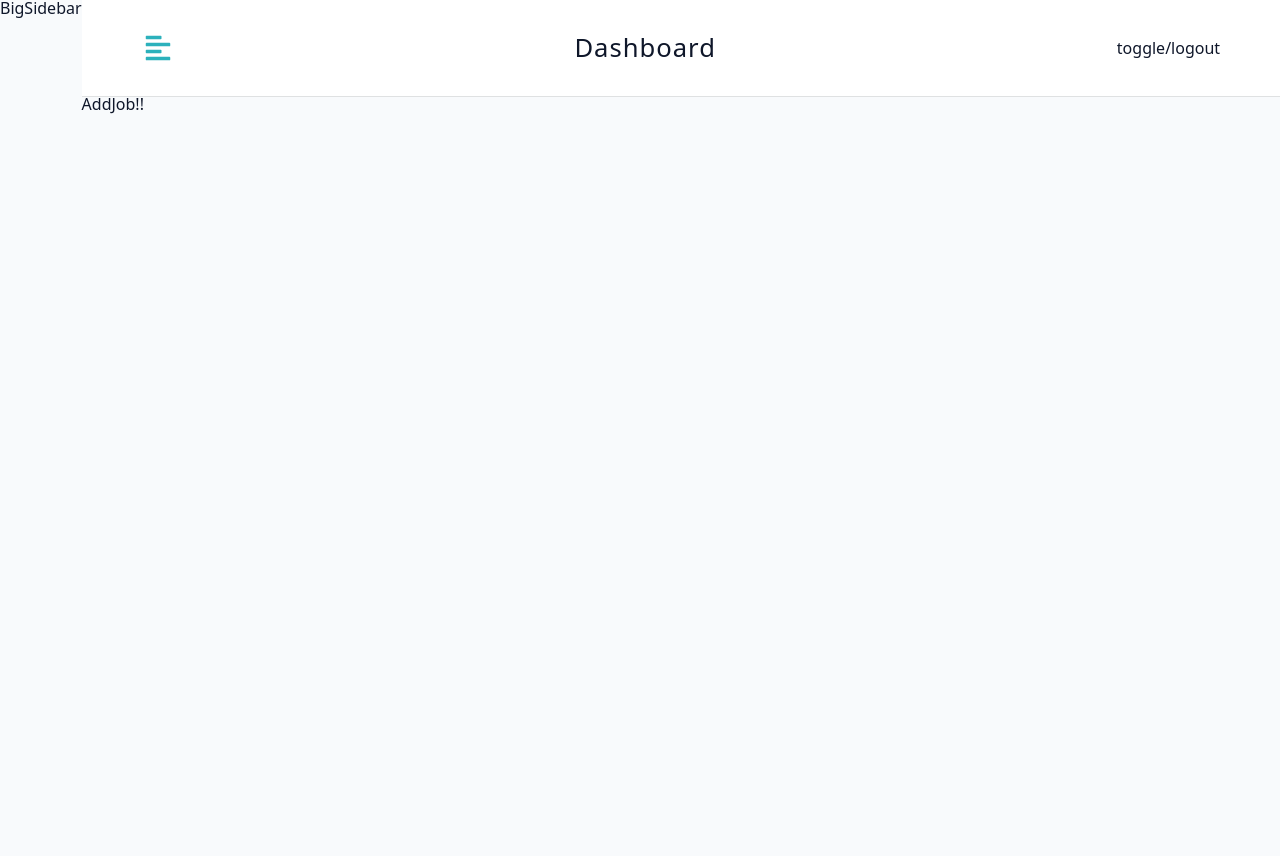
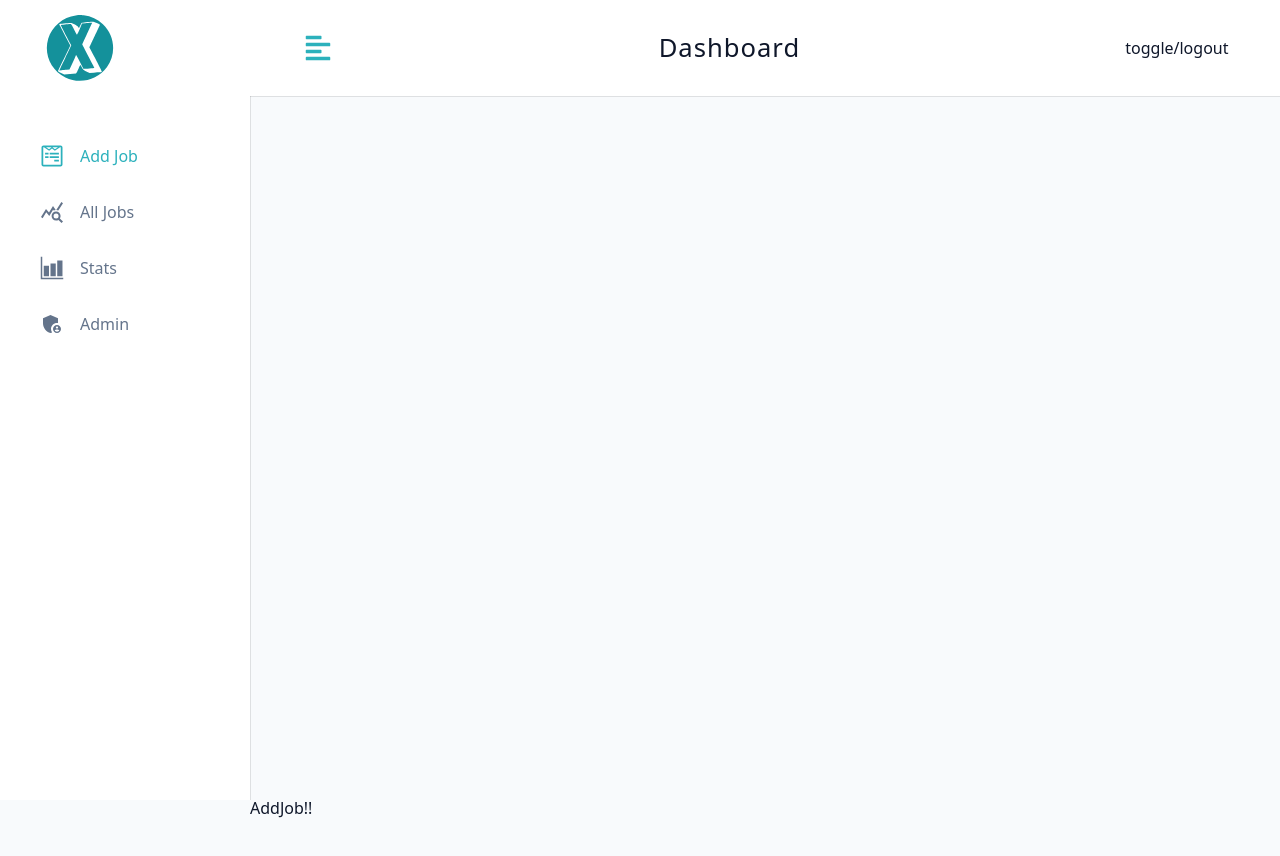
Before and after one commit to BircanAli/X-Joby, a React (Vite) app in the folder client/: page /dashboard in a window 1280 px wide. Shown: the top 856 px of the page. Before the commit the page ends 800 px from the top, so only its background shows below. Built offline with nearby package versions, Linux system fonts and the light colour scheme.

Commit message:
added BigSidebar fixed Navbar

```diff
--- a/client/src/components/BigSidebar.jsx
+++ b/client/src/components/BigSidebar.jsx
@@ -1,7 +1,26 @@
 import Wrapper from "../assets/wrappers/BigSidebar";
+import NavLinks from "../components/NavLinks";
+import { useDashboardContext } from "../pages/DashboardLayout";
+import Logo from "./Logo";
 
 const BigSidebar = () => {
-  return <Wrapper>BigSidebar</Wrapper>;
+  const { showSidebar } = useDashboardContext();
+  return (
+    <Wrapper>
+      <div
+        className={
+          showSidebar ? "sidebar-container " : "sidebar-container show-sidebar"
+        }
+      >
+        <div className="content">
+          <header>
+            <Logo />
+          </header>
+          <NavLinks isBigSidebar />
+        </div>
+      </div>
+    </Wrapper>
+  );
 };
 
 export default BigSidebar;
--- a/client/src/components/NavLinks.jsx
+++ b/client/src/components/NavLinks.jsx
@@ -2,7 +2,7 @@
 import links from "../utils/links";
 import { NavLink } from "react-router-dom";
 
-const NavLinks = () => {
+const NavLinks = ({ isBigSidebar }) => {
   const { toggleSidebar } = useDashboardContext();
 
   return (
@@ -11,7 +11,7 @@
         const { text, path, icon } = link;
         return (
           <NavLink
-            onClick={toggleSidebar}
+            onClick={isBigSidebar ? null : toggleSidebar}
             to={path}
             key={text}
             className="nav-link"
--- a/client/src/components/Navbar.jsx
+++ b/client/src/components/Navbar.jsx
@@ -2,15 +2,14 @@
 import { FaAlignLeft } from "react-icons/fa";
 import Logo from "./Logo";
 import { useDashboardContext } from "../pages/DashboardLayout";
-import SmallSidebar from "./SmallSidebar";
 
 const Navbar = () => {
-  const { toggleSidebar, showSidebar } = useDashboardContext();
+  const { toggleSidebar } = useDashboardContext();
   return (
     <Wrapper>
       <div className="nav-center">
         <button onClick={toggleSidebar} type="button" className="toggle-btn">
-          {!showSidebar ? <FaAlignLeft /> : <SmallSidebar />}
+          <FaAlignLeft />
         </button>
         <div>
           <Logo />
```
